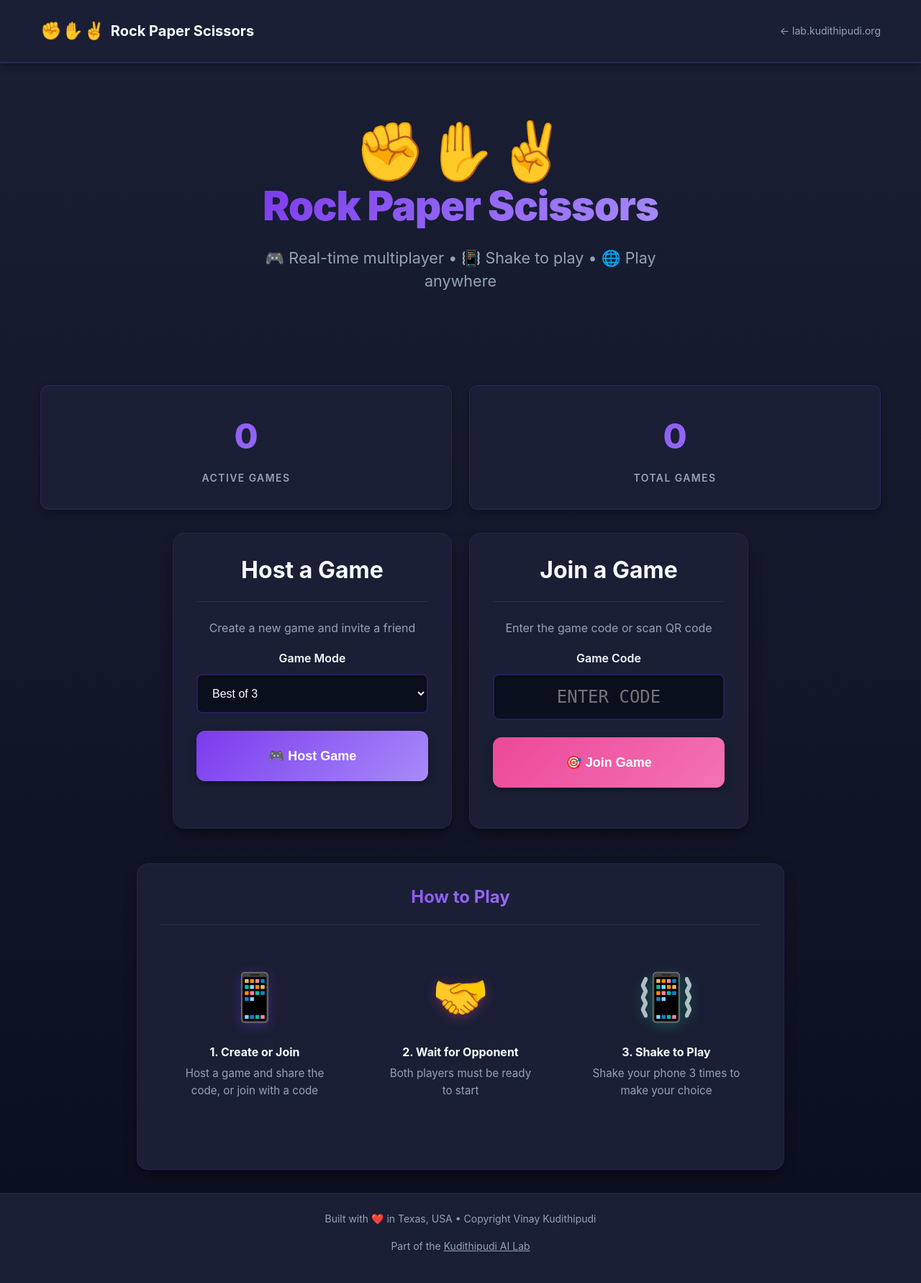
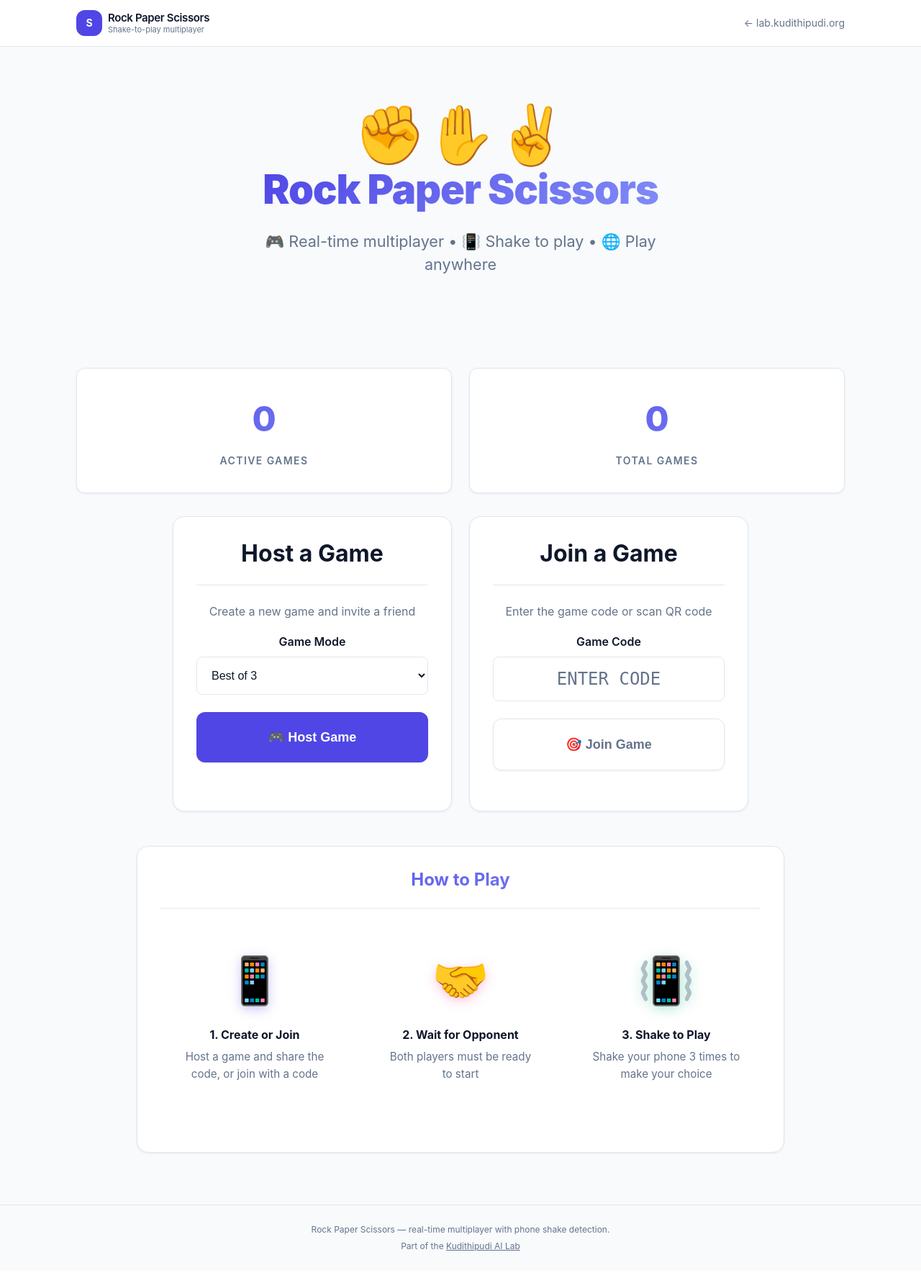
Before and after one commit to kudithipudi/scissors, a FastAPI app: page / in a window 1280 px wide. Shown: the whole page at 72% size. After the commit the page ends 1738 px from the top, so only its background shows below. Run offline with FastAPI, Linux system fonts and the light colour scheme; data that the repository does not hold is empty.

Commit message:
Adopt lab chrome and slate/indigo palette (pretty-print reference)

```diff
--- a/app/static/css/styles.css
+++ b/app/static/css/styles.css
@@ -1,29 +1,32 @@
-/* Rock Paper Scissors - Mobile-First CSS */
+/* Rock Paper Scissors - Mobile-First CSS
+ * Lab chrome: slate/indigo palette matching pretty-print (see 00-STANDARDS §5).
+ * The game keeps its own playful identity (emoji gestures, shake meter),
+ * but panels/buttons/text use the shared slate/indigo tokens. */
 
 /* ===== CSS Variables ===== */
 :root {
-    /* Colors - Enhanced vibrant palette */
-    --color-primary: #7c3aed;
-    --color-primary-dark: #6d28d9;
-    --color-primary-light: #a78bfa;
-    --color-secondary: #ec4899;
-    --color-secondary-dark: #db2777;
-    --color-success: #10b981;
-    --color-warning: #f59e0b;
-    --color-danger: #ef4444;
-    --color-info: #3b82f6;
+    /* Colors - lab slate/indigo palette */
+    --color-primary: #4f46e5;          /* indigo-600 */
+    --color-primary-dark: #4338ca;     /* indigo-700 */
+    --color-primary-light: #6366f1;    /* indigo-500 */
+    --color-secondary: #475569;        /* slate-600 */
+    --color-secondary-dark: #334155;   /* slate-700 */
+    --color-success: #059669;          /* emerald-600 */
+    --color-warning: #f59e0b;          /* amber-500 */
+    --color-danger: #e11d48;           /* rose-600 */
+    --color-info: #6366f1;             /* indigo-500 */
 
-    /* Game Colors - More vibrant */
-    --color-rock: #64748b;
-    --color-paper: #fbbf24;
-    --color-scissors: #f43f5e;
+    /* Game Colors - purposefully-styled gestures */
+    --color-rock: #64748b;             /* slate-500 */
+    --color-paper: #f59e0b;            /* amber-500 */
+    --color-scissors: #f43f5e;         /* rose-500 */
 
-    /* Neutral Colors - Better contrast */
-    --color-bg: #0a0f1e;
-    --color-bg-light: #1a1f35;
-    --color-bg-lighter: #2a2f45;
-    --color-text: #f8fafc;
-    --color-text-muted: #94a3b8;
+    /* Neutral Colors - slate scale, light theme */
+    --color-bg: #f8fafc;               /* slate-50 */
+    --color-bg-light: #ffffff;         /* white */
+    --color-bg-lighter: #e2e8f0;       /* slate-200 */
+    --color-text: #0f172a;             /* slate-900 */
+    --color-text-muted: #64748b;       /* slate-500 */
 
     /* Spacing */
     --spacing-xs: 0.25rem;
@@ -40,18 +43,18 @@
     --radius-xl: 1rem;
     --radius-full: 9999px;
 
-    /* Shadows - More dramatic */
-    --shadow-sm: 0 1px 3px 0 rgb(0 0 0 / 0.2);
-    --shadow-md: 0 4px 12px -1px rgb(0 0 0 / 0.3), 0 2px 6px -2px rgb(0 0 0 / 0.2);
-    --shadow-lg: 0 10px 20px -3px rgb(0 0 0 / 0.4), 0 4px 8px -4px rgb(0 0 0 / 0.3);
-    --shadow-xl: 0 20px 40px -5px rgb(0 0 0 / 0.5), 0 8px 16px -8px rgb(0 0 0 / 0.4);
-    --shadow-glow: 0 0 20px rgb(124 58 237 / 0.3);
+    /* Shadows - soft light-theme shadows */
+    --shadow-sm: 0 1px 3px 0 rgb(15 23 42 / 0.08);
+    --shadow-md: 0 4px 12px -1px rgb(15 23 42 / 0.08), 0 2px 6px -2px rgb(15 23 42 / 0.06);
+    --shadow-lg: 0 10px 20px -3px rgb(15 23 42 / 0.1), 0 4px 8px -4px rgb(15 23 42 / 0.06);
+    --shadow-xl: 0 20px 40px -5px rgb(15 23 42 / 0.15), 0 8px 16px -8px rgb(15 23 42 / 0.1);
+    --shadow-glow: 0 0 20px rgb(79 70 229 / 0.25);
 
     /* Gradients */
-    --gradient-primary: linear-gradient(135deg, #7c3aed 0%, #a78bfa 100%);
-    --gradient-secondary: linear-gradient(135deg, #ec4899 0%, #f472b6 100%);
-    --gradient-success: linear-gradient(135deg, #10b981 0%, #34d399 100%);
-    --gradient-dark: linear-gradient(180deg, #1a1f35 0%, #0a0f1e 100%);
+    --gradient-primary: linear-gradient(135deg, #4f46e5 0%, #818cf8 100%);
+    --gradient-secondary: linear-gradient(135deg, #334155 0%, #64748b 100%);
+    --gradient-success: linear-gradient(135deg, #059669 0%, #10b981 100%);
+    --gradient-dark: linear-gradient(180deg, #ffffff 0%, #f8fafc 100%);
 
     /* Transitions */
     --transition-fast: 150ms ease-in-out;
@@ -68,7 +71,7 @@
 
 body {
     font-family: -apple-system, BlinkMacSystemFont, 'Segoe UI', Roboto, Oxygen, Ubuntu, Cantarell, sans-serif;
-    background: var(--gradient-dark);
+    background: var(--color-bg);
     color: var(--color-text);
     line-height: 1.6;
     min-height: 100vh;
@@ -85,17 +88,27 @@ body {
 }
 
 .container {
-    max-width: 1200px;
+    max-width: 1100px;
     margin: 0 auto;
     padding: 0 var(--spacing-md);
 }
 
 .app-header {
-    background: var(--color-bg-light);
-    border-bottom: 2px solid rgba(124, 58, 237, 0.2);
-    padding: var(--spacing-lg) 0;
-    backdrop-filter: blur(10px);
-    box-shadow: var(--shadow-md);
+    position: sticky;
+    top: 0;
+    z-index: 30;
+    background: rgba(255, 255, 255, 0.95);
+    border-bottom: 1px solid var(--color-bg-lighter);
+    backdrop-filter: blur(8px);
+    -webkit-backdrop-filter: blur(8px);
+}
+
+.app-header .app-header-inner {
+    display: flex;
+    justify-content: space-between;
+    align-items: center;
+    height: 4rem;
+    gap: var(--spacing-md);
 }
 
 .app-main {
@@ -104,36 +117,65 @@ body {
 }
 
 .app-footer {
-    background: var(--color-bg-light);
     border-top: 1px solid var(--color-bg-lighter);
-    padding: var(--spacing-lg) 0;
+    padding: 1.5rem 0;
+    margin-top: 2.5rem;
     text-align: center;
     color: var(--color-text-muted);
-    font-size: 0.875rem;
+    font-size: 0.75rem;
+}
+
+.app-footer p {
+    margin-bottom: 0.25rem;
+}
+
+.app-footer p:last-child {
+    margin-bottom: 0;
 }
 
 /* ===== Header ===== */
-.app-header .container {
-    display: flex;
-    justify-content: space-between;
-    align-items: center;
-}
-
 .logo {
     display: flex;
     align-items: center;
     gap: var(--spacing-sm);
     text-decoration: none;
-    color: var(--color-text);
-    font-weight: 700;
-    font-size: 1.25rem;
 }
 
-.logo-icon {
-    font-size: 1.5rem;
+.logo-tile {
+    display: inline-flex;
+    align-items: center;
+    justify-content: center;
+    width: 2.25rem;
+    height: 2.25rem;
+    border-radius: var(--radius-lg);
+    background: var(--color-primary);
+    color: #fff;
+    font-size: 0.875rem;
+    font-weight: 700;
+    flex-shrink: 0;
 }
 
-.logo:hover {
+.logo-text {
+    display: flex;
+    flex-direction: column;
+    line-height: 1.25;
+}
+
+.logo-name {
+    font-size: 0.9375rem;
+    font-weight: 600;
+    letter-spacing: -0.025em;
+    color: var(--color-text);
+    white-space: nowrap;
+}
+
+.logo-tagline {
+    font-size: 0.6875rem;
+    color: var(--color-text-muted);
+    white-space: nowrap;
+}
+
+.logo:hover .logo-name {
     color: var(--color-primary);
     transition: color var(--transition-fast);
 }
@@ -151,16 +193,16 @@ body {
 }
 
 .lab-link:hover {
-    color: var(--color-primary);
+    color: var(--color-text);
 }
 
 .app-footer a {
-    color: var(--color-text-muted);
+    color: inherit;
     text-decoration: underline;
 }
 
 .app-footer a:hover {
-    color: var(--color-primary);
+    color: var(--color-text);
 }
 
 /* ===== Typography ===== */
@@ -200,7 +242,7 @@ p {
     text-decoration: none;
     cursor: pointer;
     transition: all var(--transition-fast);
-    box-shadow: var(--shadow-md);
+    box-shadow: var(--shadow-sm);
 }
 
 .btn:disabled {
@@ -209,69 +251,27 @@ p {
 }
 
 .btn-primary {
-    background: var(--gradient-primary);
+    background: var(--color-primary);
     color: white;
     position: relative;
     overflow: hidden;
 }
 
-.btn-primary::before {
-    content: '';
-    position: absolute;
-    top: 0;
-    left: 0;
-    right: 0;
-    bottom: 0;
-    background: linear-gradient(135deg, #a78bfa 0%, #7c3aed 100%);
-    opacity: 0;
-    transition: opacity var(--transition-fast);
-}
-
-.btn-primary:hover:not(:disabled)::before {
-    opacity: 1;
-}
-
 .btn-primary:hover:not(:disabled) {
-    transform: translateY(-2px);
-    box-shadow: var(--shadow-lg), var(--shadow-glow);
-}
-
-.btn-primary > * {
-    position: relative;
-    z-index: 1;
+    background: var(--color-primary-light);
+    transform: translateY(-1px);
+    box-shadow: var(--shadow-md);
 }
 
 .btn-secondary {
-    background: var(--gradient-secondary);
-    color: white;
-    position: relative;
-    overflow: hidden;
-}
-
-.btn-secondary::before {
-    content: '';
-    position: absolute;
-    top: 0;
-    left: 0;
-    right: 0;
-    bottom: 0;
-    background: linear-gradient(135deg, #f472b6 0%, #ec4899 100%);
-    opacity: 0;
-    transition: opacity var(--transition-fast);
-}
-
-.btn-secondary:hover:not(:disabled)::before {
-    opacity: 1;
+    background: transparent;
+    border: 1px solid var(--color-bg-lighter);
+    color: var(--color-text-muted);
 }
 
 .btn-secondary:hover:not(:disabled) {
-    transform: translateY(-2px);
-    box-shadow: var(--shadow-lg), 0 0 20px rgb(236 72 153 / 0.3);
-}
-
-.btn-secondary > * {
-    position: relative;
-    z-index: 1;
+    border-color: var(--color-primary);
+    color: var(--color-primary);
 }
 
 .btn-success {
@@ -299,32 +301,27 @@ p {
     width: 100%;
 }
 
+.btn-outline {
+    background: transparent;
+    border: 1px solid var(--color-bg-lighter);
+    color: var(--color-text-muted);
+    box-shadow: none;
+}
+
+.btn-outline:hover:not(:disabled) {
+    color: var(--color-primary);
+    border-color: var(--color-primary);
+}
+
 /* ===== Cards ===== */
 .card {
     background: var(--color-bg-light);
     border-radius: var(--radius-xl);
     padding: var(--spacing-xl);
-    box-shadow: var(--shadow-lg);
-    border: 1px solid rgba(124, 58, 237, 0.15);
+    box-shadow: var(--shadow-sm);
+    border: 1px solid var(--color-bg-lighter);
     transition: all var(--transition-base);
     position: relative;
-}
-
-.card::before {
-    content: '';
-    position: absolute;
-    top: 0;
-    left: 0;
-    right: 0;
-    height: 3px;
-    background: var(--gradient-primary);
-    border-radius: var(--radius-xl) var(--radius-xl) 0 0;
-    opacity: 0;
-    transition: opacity var(--transition-base);
-}
-
-.card:hover::before {
-    opacity: 1;
 }
 
 .card-header {
@@ -372,47 +369,49 @@ p {
 .form-input {
     width: 100%;
     padding: var(--spacing-md);
-    border: 2px solid rgba(124, 58, 237, 0.3);
+    border: 1px solid var(--color-bg-lighter);
     border-radius: var(--radius-md);
-    background: var(--color-bg);
+    background: var(--color-bg-light);
     color: var(--color-text);
     font-size: 1rem;
     transition: all var(--transition-fast);
-    box-shadow: inset 0 2px 4px rgba(0, 0, 0, 0.2);
+}
+
+.form-input::placeholder {
+    color: var(--color-text-muted);
 }
 
 .form-input:focus {
     outline: none;
     border-color: var(--color-primary);
-    box-shadow: inset 0 2px 4px rgba(0, 0, 0, 0.2), 0 0 0 3px rgba(124, 58, 237, 0.1);
+    box-shadow: 0 0 0 3px rgb(79 70 229 / 0.15);
     background: var(--color-bg-light);
 }
 
 .form-input:hover {
-    border-color: rgba(124, 58, 237, 0.5);
+    border-color: rgb(79 70 229 / 0.5);
 }
 
 .form-select {
     width: 100%;
     padding: var(--spacing-md);
-    border: 2px solid rgba(124, 58, 237, 0.3);
+    border: 1px solid var(--color-bg-lighter);
     border-radius: var(--radius-md);
-    background: var(--color-bg);
+    background: var(--color-bg-light);
     color: var(--color-text);
     font-size: 1rem;
     cursor: pointer;
     transition: all var(--transition-fast);
-    box-shadow: inset 0 2px 4px rgba(0, 0, 0, 0.2);
 }
 
 .form-select:focus {
     outline: none;
     border-color: var(--color-primary);
-    box-shadow: inset 0 2px 4px rgba(0, 0, 0, 0.2), 0 0 0 3px rgba(124, 58, 237, 0.1);
+    box-shadow: 0 0 0 3px rgb(79 70 229 / 0.15);
 }
 
 .form-select:hover {
-    border-color: rgba(124, 58, 237, 0.5);
+    border-color: rgb(79 70 229 / 0.5);
 }
 
 /* ===== Toast Notifications ===== */
@@ -706,38 +673,17 @@ p {
     padding: var(--spacing-xl);
     border-radius: var(--radius-lg);
     text-align: center;
-    border: 1px solid rgba(124, 58, 237, 0.2);
-    box-shadow: var(--shadow-md);
+    border: 1px solid var(--color-bg-lighter);
+    box-shadow: var(--shadow-sm);
     transition: all var(--transition-base);
     position: relative;
     overflow: hidden;
 }
 
-.stat-card::before {
-    content: '';
-    position: absolute;
-    top: 0;
-    left: 0;
-    right: 0;
-    bottom: 0;
-    background: var(--gradient-primary);
-    opacity: 0;
-    transition: opacity var(--transition-base);
-}
-
 .stat-card:hover {
     transform: translateY(-4px);
-    box-shadow: var(--shadow-lg), var(--shadow-glow);
-    border-color: rgba(124, 58, 237, 0.4);
-}
-
-.stat-card:hover::before {
-    opacity: 0.05;
-}
-
-.stat-card > * {
-    position: relative;
-    z-index: 1;
+    box-shadow: var(--shadow-md);
+    border-color: rgb(79 70 229 / 0.4);
 }
 
 .stat-value {
--- a/app/templates/base.html
+++ b/app/templates/base.html
@@ -19,10 +19,13 @@
     <div class="app-container">
         <!-- Header -->
         <header class="app-header">
-            <div class="container">
+            <div class="container app-header-inner">
                 <a href="{{ url_for('index') }}" class="logo">
-                    <span class="logo-icon">✊✋✌️</span>
-                    <span class="logo-text">Rock Paper Scissors</span>
+                    <span class="logo-tile">S</span>
+                    <span class="logo-text">
+                        <span class="logo-name">Rock Paper Scissors</span>
+                        <span class="logo-tagline">Shake-to-play multiplayer</span>
+                    </span>
                 </a>
                 <div class="header-right">
                     {% block header_actions %}{% endblock %}
@@ -41,7 +44,7 @@
         <!-- Footer -->
         <footer class="app-footer">
             <div class="container">
-                <p>Built with ❤️ in Texas, USA • Copyright Vinay Kudithipudi</p>
+                <p>Rock Paper Scissors — real-time multiplayer with phone shake detection.</p>
                 <p>Part of the <a href="https://lab.kudithipudi.org/">Kudithipudi AI Lab</a></p>
             </div>
         </footer>
--- a/app/templates/index.html
+++ b/app/templates/index.html
@@ -93,7 +93,7 @@
         <div class="card-body text-center">
             <div class="grid grid-3">
                 <div style="padding: var(--spacing-lg); border-radius: var(--radius-lg); transition: all var(--transition-base);">
-                    <div style="font-size: 4rem; margin-bottom: var(--spacing-md); filter: drop-shadow(0 4px 8px rgba(124, 58, 237, 0.3));">📱</div>
+                    <div style="font-size: 4rem; margin-bottom: var(--spacing-md); filter: drop-shadow(0 4px 8px rgba(79, 70, 229, 0.3));">📱</div>
                     <h4 style="font-weight: 700; margin-bottom: var(--spacing-sm);">1. Create or Join</h4>
                     <p class="text-muted" style="font-size: 0.95rem;">Host a game and share the code, or join with a code</p>
                 </div>
```
Also changed, not shown: other parts of app/static/css/styles.css (+23 -85 lines), app/templates/device_simple_test.html (+8 -8 lines), app/templates/game.html (+4 -4 lines).
